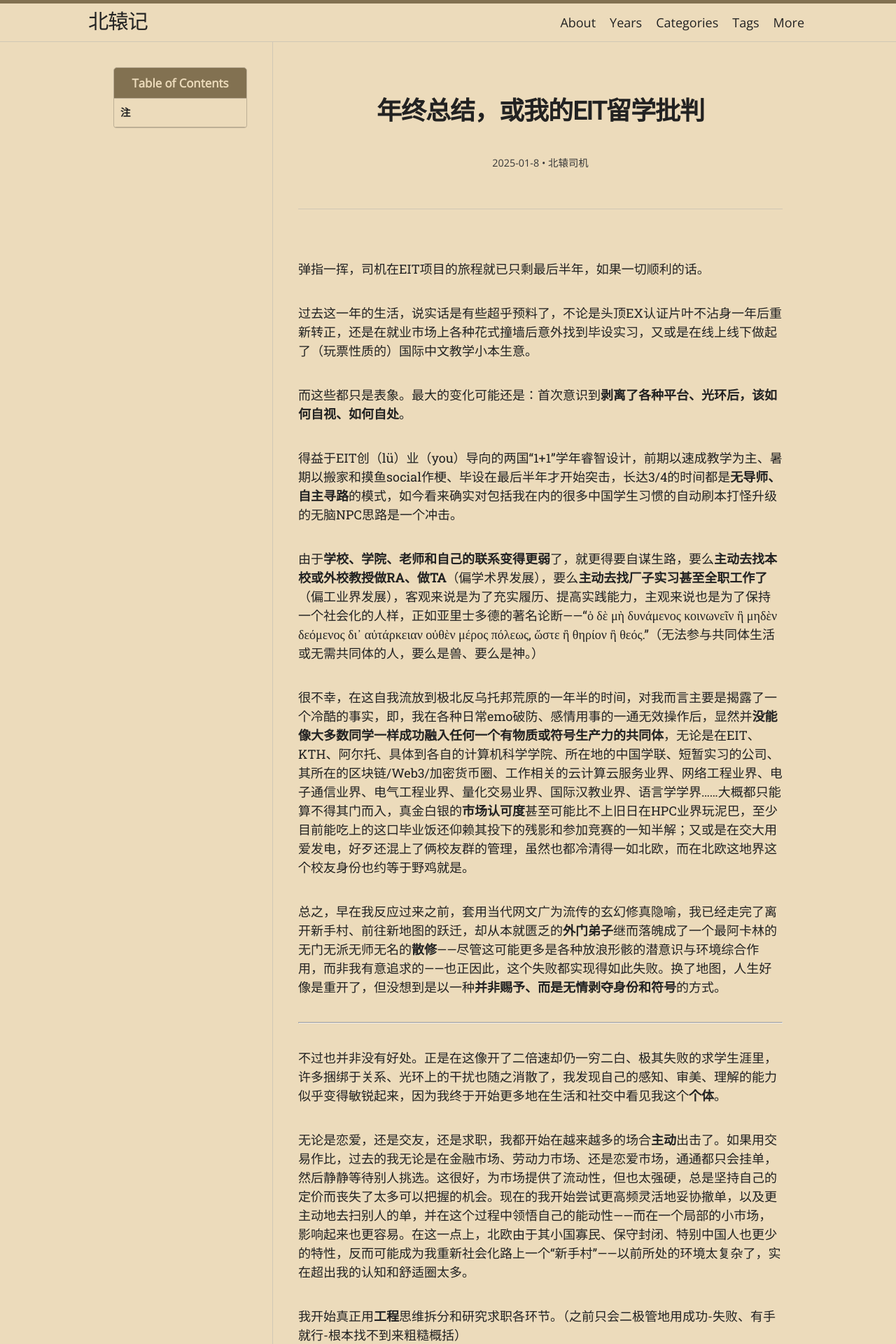
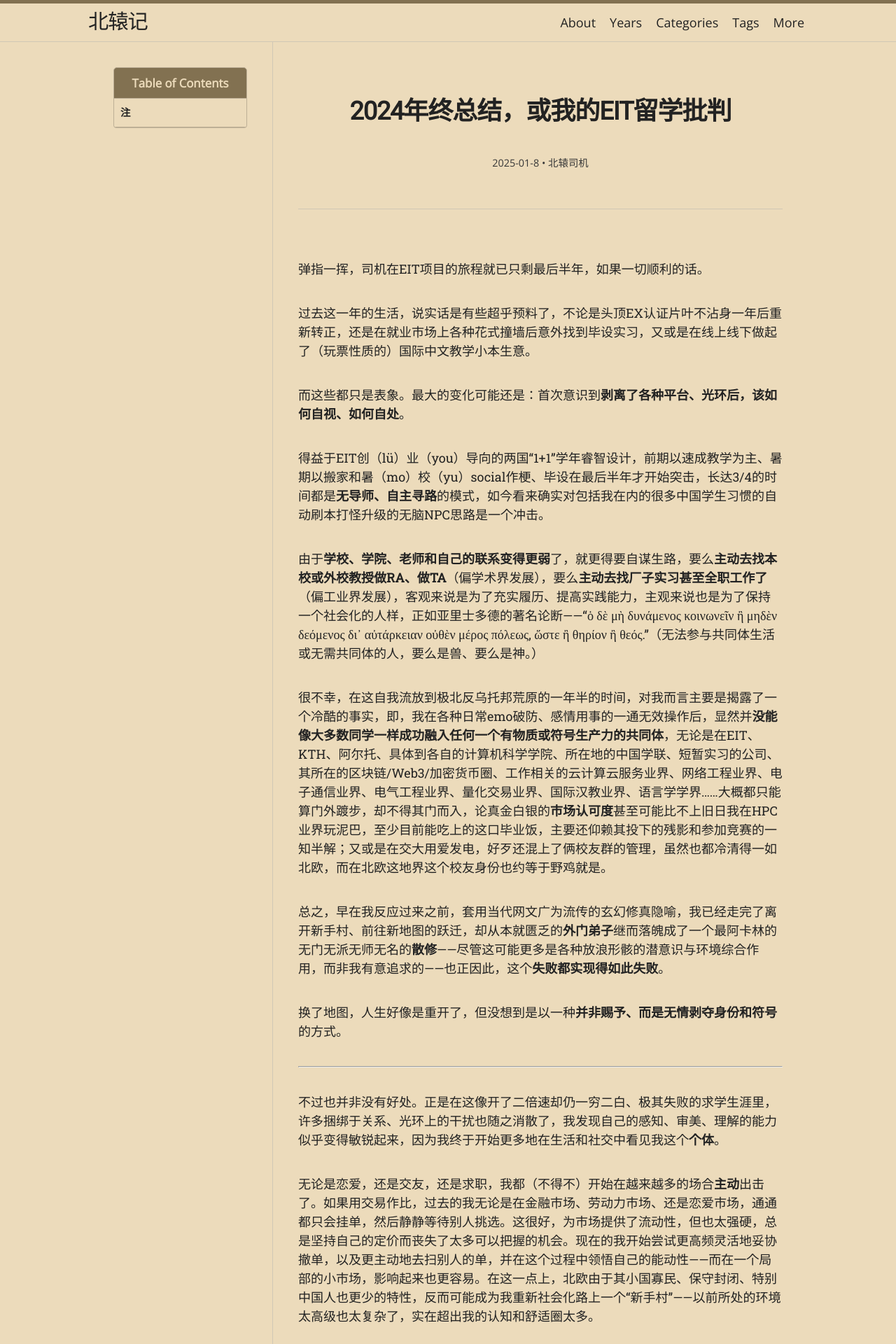
Before and after one commit to Lithiumcr/Lithiumcr.github.io, a Jekyll site: the page built from _posts/司机行记/2025-01-08-年终总结，或北欧留学批判.md, in a window 1280 px wide. Shown: the top 1920 px of the page at 70% size. Built offline with Jekyll 4.4.1, drawn with Linux system fonts in a browser that asks for light colours; nearby versions of some CDN libraries; some web fonts are replaced; some of the changed text lies outside the part shown.

Commit message:
措辞修改

```diff
--- a/_posts/司机行记/2025-01-08-年终总结，或北欧留学批判.md
+++ b/_posts/司机行记/2025-01-08-年终总结，或北欧留学批判.md
@@ -1,6 +1,6 @@
 ---
 layout: post
-title: 年终总结，或我的EIT留学批判
+title: 2024年终总结，或我的EIT留学批判
 category: 司机行记
 author: 北辕司机
 toc: true
@@ -12,19 +12,21 @@ toc: true
 
 而这些都只是表象。最大的变化可能还是：首次意识到**剥离了各种平台、光环后，该如何自视、如何自处**。
 
-得益于EIT创（lü）业（you）导向的两国“1+1”学年睿智设计，前期以速成教学为主、暑期以搬家和摸鱼social作梗、毕设在最后半年才开始突击，长达3/4的时间都是**无导师、自主寻路**的模式，如今看来确实对包括我在内的很多中国学生习惯的自动刷本打怪升级的无脑NPC思路是一个冲击。
+得益于EIT创（lü）业（you）导向的两国“1+1”学年睿智设计，前期以速成教学为主、暑期以搬家和暑（mo）校（yu）social作梗、毕设在最后半年才开始突击，长达3/4的时间都是**无导师、自主寻路**的模式，如今看来确实对包括我在内的很多中国学生习惯的自动刷本打怪升级的无脑NPC思路是一个冲击。
 
 由于**学校、学院、老师和自己的联系变得更弱**了，就更得要自谋生路，要么**主动去找本校或外校教授做RA、做TA**（偏学术界发展），要么**主动去找厂子实习甚至全职工作了**（偏工业界发展），客观来说是为了充实履历、提高实践能力，主观来说也是为了保持一个社会化的人样，正如亚里士多德的著名论断——“ὁ δὲ μὴ δυνάμενος κοινωνεῖν ἢ μηδὲν δεόμενος δι᾽ αὐτάρκειαν οὐθὲν μέρος πόλεως, ὥστε ἢ θηρίον ἢ θεός.”（无法参与共同体生活或无需共同体的人，要么是兽、要么是神。）
 
-很不幸，在这自我流放到极北反乌托邦荒原的一年半的时间，对我而言主要是揭露了一个冷酷的事实，即，我在各种日常emo破防、感情用事的一通无效操作后，显然并**没能像大多数同学一样成功融入任何一个有物质或符号生产力的共同体**，无论是在EIT、KTH、阿尔托、具体到各自的计算机科学学院、所在地的中国学联、短暂实习的公司、其所在的区块链/Web3/加密货币圈、工作相关的云计算云服务业界、网络工程业界、电子通信业界、电气工程业界、量化交易业界、国际汉教业界、语言学学界……大概都只能算不得其门而入，真金白银的**市场认可度**甚至可能比不上旧日在HPC业界玩泥巴，至少目前能吃上的这口毕业饭还仰赖其投下的残影和参加竞赛的一知半解；又或是在交大用爱发电，好歹还混上了俩校友群的管理，虽然也都冷清得一如北欧，而在北欧这地界这个校友身份也约等于野鸡就是。
+很不幸，在这自我流放到极北反乌托邦荒原的一年半的时间，对我而言主要是揭露了一个冷酷的事实，即，我在各种日常emo破防、感情用事的一通无效操作后，显然并**没能像大多数同学一样成功融入任何一个有物质或符号生产力的共同体**，无论是在EIT、KTH、阿尔托、具体到各自的计算机科学学院、所在地的中国学联、短暂实习的公司、其所在的区块链/Web3/加密货币圈、工作相关的云计算云服务业界、网络工程业界、电子通信业界、电气工程业界、量化交易业界、国际汉教业界、语言学学界……大概都只能算门外踱步，却不得其门而入，论真金白银的**市场认可度**甚至可能比不上旧日我在HPC业界玩泥巴，至少目前能吃上的这口毕业饭，主要还仰赖其投下的残影和参加竞赛的一知半解；又或是在交大用爱发电，好歹还混上了俩校友群的管理，虽然也都冷清得一如北欧，而在北欧这地界这个校友身份也约等于野鸡就是。
 
-总之，早在我反应过来之前，套用当代网文广为流传的玄幻修真隐喻，我已经走完了离开新手村、前往新地图的跃迁，却从本就匮乏的**外门弟子**继而落魄成了一个最阿卡林的无门无派无师无名的**散修**——尽管这可能更多是各种放浪形骸的潜意识与环境综合作用，而非我有意追求的——也正因此，这个失败都实现得如此失败。换了地图，人生好像是重开了，但没想到是以一种**并非赐予、而是无情剥夺身份和符号**的方式。
+总之，早在我反应过来之前，套用当代网文广为流传的玄幻修真隐喻，我已经走完了离开新手村、前往新地图的跃迁，却从本就匮乏的**外门弟子**继而落魄成了一个最阿卡林的无门无派无师无名的**散修**——尽管这可能更多是各种放浪形骸的潜意识与环境综合作用，而非我有意追求的——也正因此，这个**失败都实现得如此失败**。
+
+换了地图，人生好像是重开了，但没想到是以一种**并非赐予、而是无情剥夺身份和符号**的方式。
 
 ---
 
 不过也并非没有好处。正是在这像开了二倍速却仍一穷二白、极其失败的求学生涯里，许多捆绑于关系、光环上的干扰也随之消散了，我发现自己的感知、审美、理解的能力似乎变得敏锐起来，因为我终于开始更多地在生活和社交中看见我这个**个体**。
 
-无论是恋爱，还是交友，还是求职，我都开始在越来越多的场合**主动**出击了。如果用交易作比，过去的我无论是在金融市场、劳动力市场、还是恋爱市场，通通都只会挂单，然后静静等待别人挑选。这很好，为市场提供了流动性，但也太强硬，总是坚持自己的定价而丧失了太多可以把握的机会。现在的我开始尝试更高频灵活地妥协撤单，以及更主动地去扫别人的单，并在这个过程中领悟自己的能动性——而在一个局部的小市场，影响起来也更容易。在这一点上，北欧由于其小国寡民、保守封闭、特别中国人也更少的特性，反而可能成为我重新社会化路上一个“新手村”——以前所处的环境太复杂了，实在超出我的认知和舒适圈太多。
+无论是恋爱，还是交友，还是求职，我都（不得不）开始在越来越多的场合**主动**出击了。如果用交易作比，过去的我无论是在金融市场、劳动力市场、还是恋爱市场，通通都只会挂单，然后静静等待别人挑选。这很好，为市场提供了流动性，但也太强硬，总是坚持自己的定价而丧失了太多可以把握的机会。现在的我开始尝试更高频灵活地妥协撤单，以及更主动地去扫别人的单，并在这个过程中领悟自己的能动性——而在一个局部的小市场，影响起来也更容易。在这一点上，北欧由于其小国寡民、保守封闭、特别中国人也更少的特性，反而可能成为我重新社会化路上一个“新手村”——以前所处的环境太高级也太复杂了，实在超出我的认知和舒适圈太多。
 
 我开始真正用**工程**思维拆分和研究求职各环节。（之前只会二极管地用成功-失败、有手就行-根本找不到来粗糙概括）
 
```
Also changed, not shown: other parts of _posts/司机行记/2025-01-08-年终总结，或北欧留学批判.md (+4 -4 lines).
